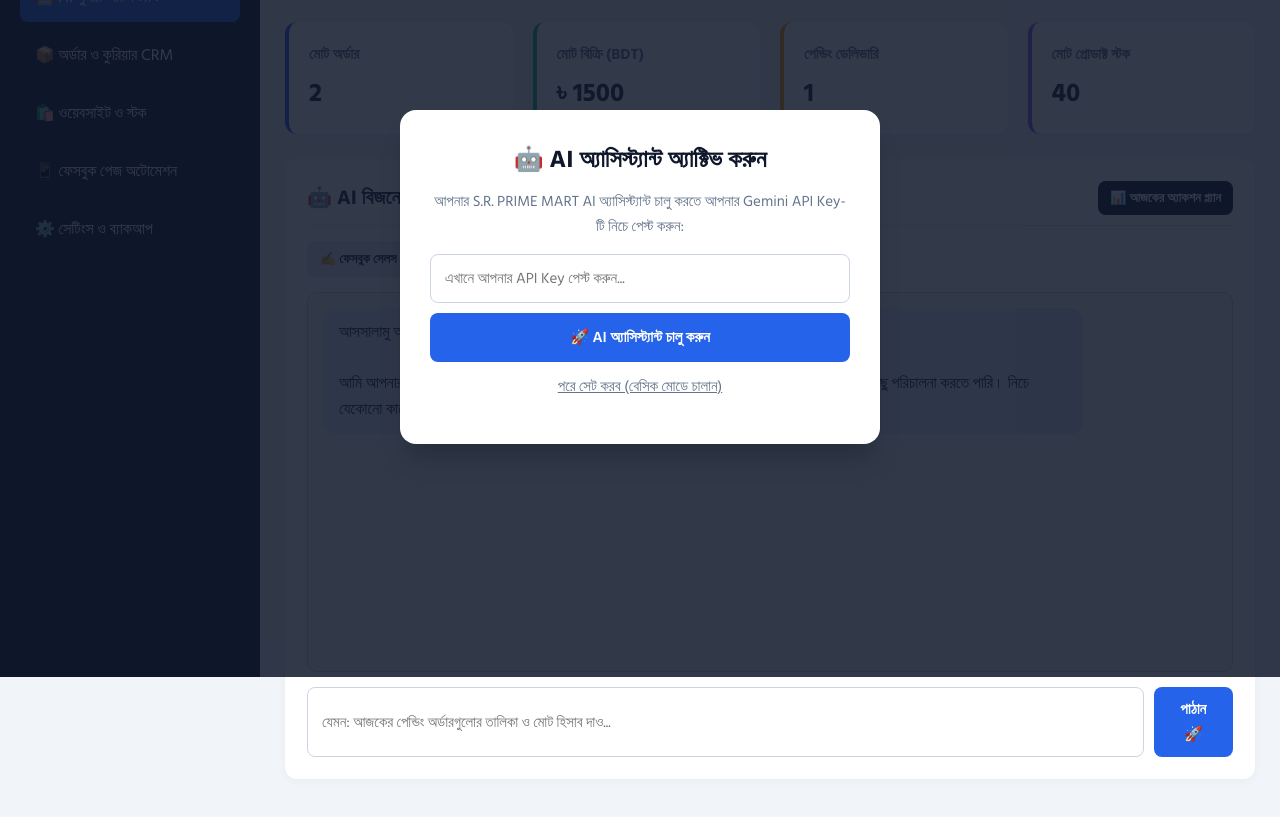
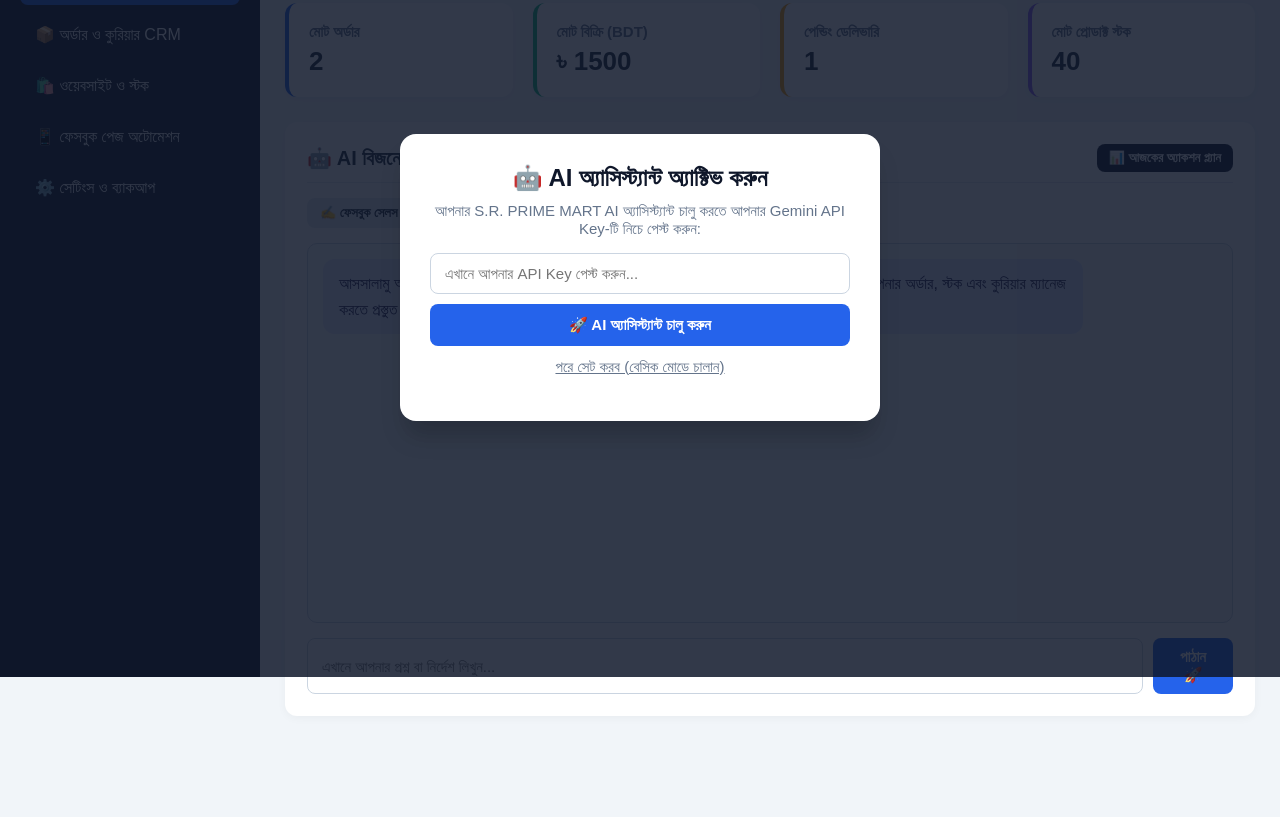
Before and after one commit to srprimemart2026-code/sr-prime-mart-dashboard, a plain HTML site: page index.html in a window 1280 px wide. Shown: the part 123-940 px from the top of the page. After the commit the page ends 889 px from the top, so only its background shows below. Drawn offline with Linux system fonts and the light colour scheme.

Commit message:
Refine AI manager greeting and input field
Updated AI manager introduction and input placeholder text for clarity.

```diff
--- a/index.html
+++ b/index.html
@@ -4,8 +4,6 @@
     <meta charset="UTF-8">
     <meta name="viewport" content="width=device-width, initial-scale=1.0">
     <title>S.R. PRIME MART - AI Business Manager</title>
-    <link href="https://fonts.googleapis.com/css2?family=Hind+Siliguri:wght@400;500;600;700&display=swap" rel="stylesheet">
-    <!-- CSS ফাইল লিংক করা হয়েছে -->
     <link rel="stylesheet" href="style.css">
 </head>
 <body>
@@ -79,13 +77,11 @@
                 </div>
 
                 <div class="ai-chat-box" id="chatBox">
-                    <div class="msg msg-ai">আসসালামু আলাইকুম Shakib! আমি আপনার S.R. PRIME MART-এর পার্সোনাল AI ম্যানেজার।
-
-আমি আপনার বর্তমান অর্ডার, প্রোডাক্ট স্টক, কুরিয়ার (Pathao/Steadfast) এবং ফেসবুক পেজের কন্টেন্ট সবকিছু পরিচালনা করতে পারি। নিচে যেকোনো কাজের নির্দেশ লিখুন!</div>
+                    <div class="msg msg-ai">আসসালামু আলাইকুম Shakib! আমি আপনার S.R. PRIME MART-এর পার্সোনাল AI ম্যানেজার। আপনার অর্ডার, স্টক এবং কুরিয়ার ম্যানেজ করতে প্রস্তুত।</div>
                 </div>
 
                 <div class="chat-input-area">
-                    <input type="text" id="aiInput" placeholder="যেমন: আজকের পেন্ডিং অর্ডারগুলোর তালিকা ও মোট হিসাব দাও..." onkeypress="if(event.key==='Enter') sendToAI()">
+                    <input type="text" id="aiInput" placeholder="এখানে আপনার প্রশ্ন বা নির্দেশ লিখুন..." onkeypress="if(event.key==='Enter') sendToAI()">
                     <button onclick="sendToAI()" id="sendBtn">পাঠান 🚀</button>
                 </div>
             </div>
@@ -200,7 +196,6 @@
         </div>
     </div>
 
-    <!-- JavaScript ফাইল লিংক করা হয়েছে -->
     <script src="script.js"></script>
 </body>
 </html>
```
